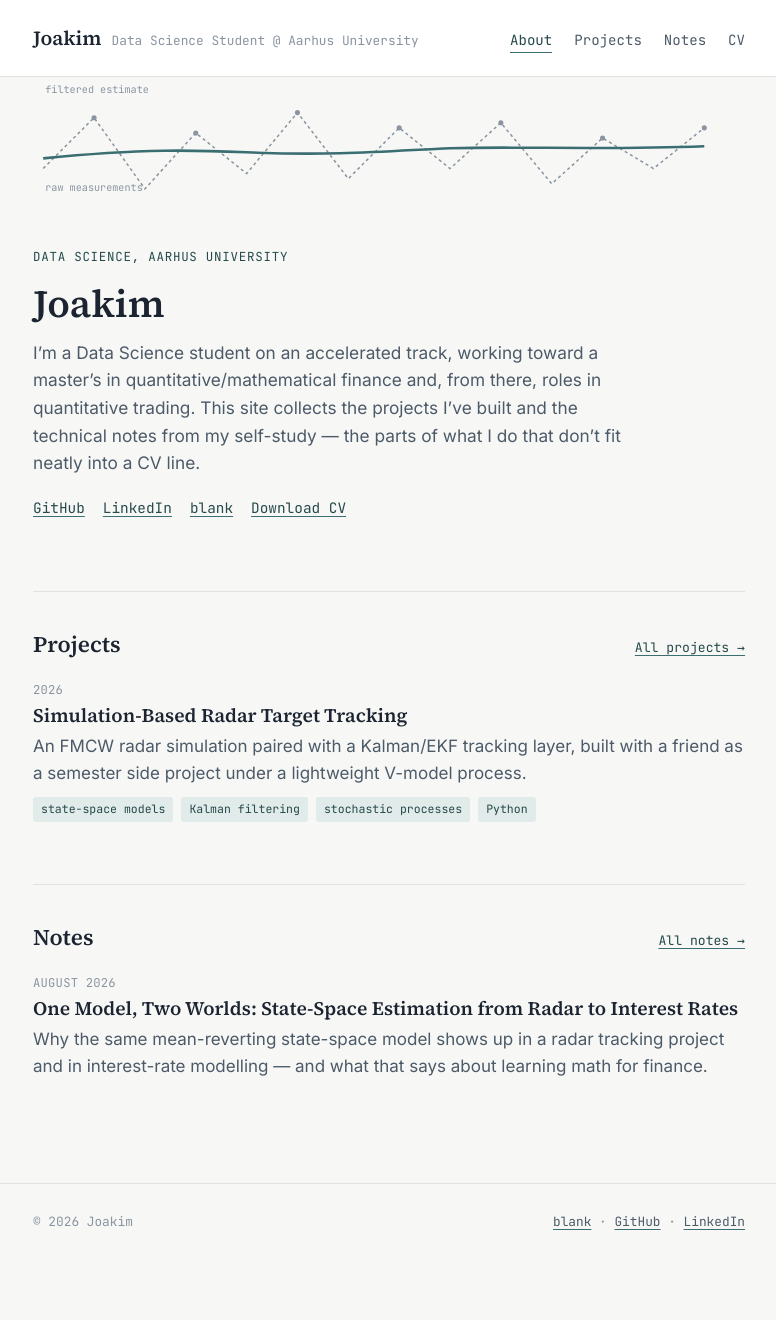
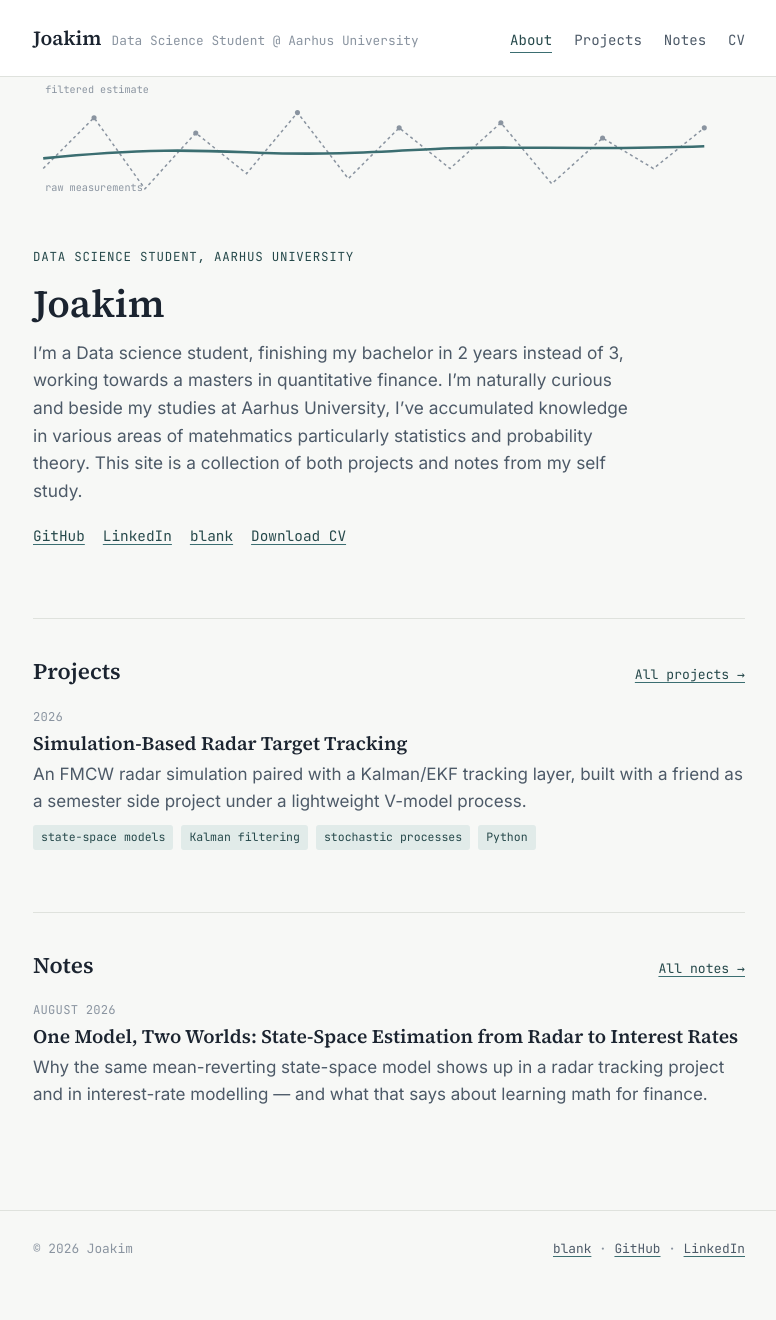
Before and after one commit to snetigerlund420-lang/snetigerlund420-lang.github.io, a Jekyll site: the page built from index.md, in a window 1280 px wide. Shown: the whole page, without its empty margins (251-1027 px from the left). Built offline with Jekyll 4.4.1, drawn with Linux system fonts in a browser that asks for light colours; before the commit the page ends 1292 px from its top, so only the background shows below that.

Commit message:
Different description

```diff
--- a/index.md
+++ b/index.md
@@ -1,6 +1,6 @@
 ---
 layout: home
 title: "Joakim"
-eyebrow: "Data Science, Aarhus University"
+eyebrow: "Data Science Student, Aarhus University"
 ---
-I'm a Data Science student on an accelerated track, working toward a master's in quantitative/mathematical finance and, from there, roles in quantitative trading. This site collects the projects I've built and the technical notes from my self-study — the parts of what I do that don't fit neatly into a CV line.
+I'm a Data science student, finishing my bachelor in 2 years instead of 3, working towards a masters in quantitative finance. I'm naturally curious and beside my studies at Aarhus University, I've accumulated knowledge in various areas of matehmatics particularly statistics and probability theory.  This site is a collection of both projects and notes from my self study.
```
